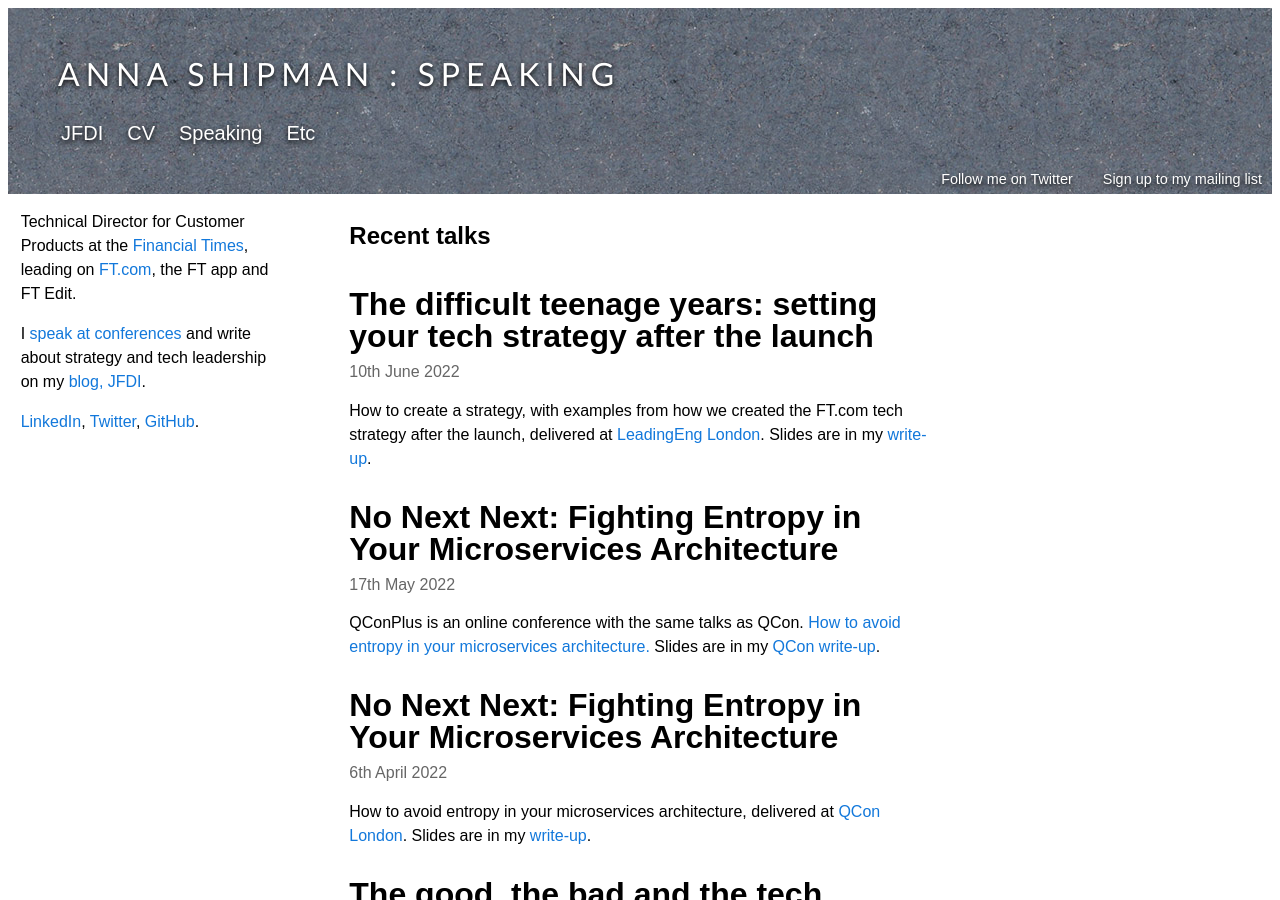
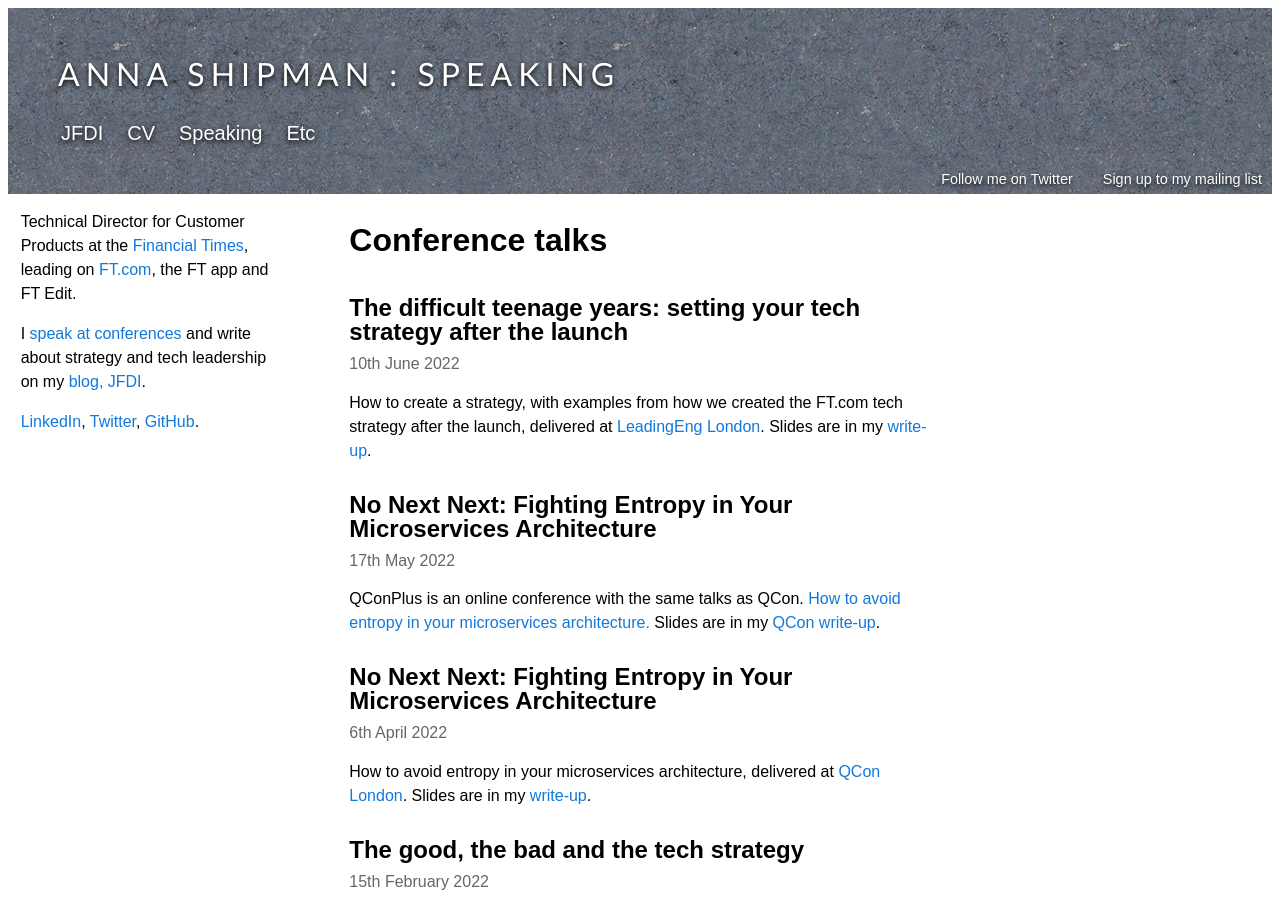
Before and after one commit to annashipman/annashipman.github.io, a Jekyll site: the page built from speaking.html, in a window 1280 px wide and 900 px high. Built offline with Jekyll 4.4.1, drawn with Linux system fonts in a browser that asks for light colours.

Commit message:
Fix formatting to match homepage
Also, these are not recent talks, these are all my talks ever!

```diff
--- a/speaking.html
+++ b/speaking.html
@@ -3,60 +3,60 @@
 {% include header.html page_name=" : Speaking" %}
 
 <div class="right-column">
-<h2>Recent talks</h2>
-<h1><a href="https://leaddev.com/technical-direction-strategy/difficult-teenage-years-setting-your-tech-strategy-after-launch">The difficult teenage years: setting your tech strategy after the launch</a></h1>
+<h1>Conference talks</h1>
+<h2><a href="https://leaddev.com/technical-direction-strategy/difficult-teenage-years-setting-your-tech-strategy-after-launch">The difficult teenage years: setting your tech strategy after the launch</a></h2>
 <date>10th June 2022</date>
 <p>How to create a strategy, with examples from how we created the FT.com tech strategy after the launch, delivered at <a href="https://leaddev.com/technical-direction-strategy/difficult-teenage-years-setting-your-tech-strategy-after-launch">LeadingEng London</a>. Slides are in my <a href="/jfdi/difficult-teenage-years-leadeng.html">write-up</a>.</p>
-<h1><a href="https://plus.qconferences.com/plus2022/presentation/no-next-next-fighting-entropy-your-microservices-architecture">No Next Next: Fighting Entropy in Your Microservices Architecture</a></h1>
+<h2><a href="https://plus.qconferences.com/plus2022/presentation/no-next-next-fighting-entropy-your-microservices-architecture">No Next Next: Fighting Entropy in Your Microservices Architecture</a></h2>
 <date>17th May 2022</date>
 <p>QConPlus is an online conference with the same talks as QCon. <a href="https://plus.qconferences.com/plus2022/presentation/no-next-next-fighting-entropy-your-microservices-architecture">How to avoid entropy in your microservices architecture.</a> Slides are in my <a href="/jfdi/fighting-entropy-qcon.html">QCon write-up</a>.</p>
-<h1><a href="https://qconlondon.com/london2022/presentation/no-next-next-fighting-entropy-microservices-architecture">No Next Next: Fighting Entropy in Your Microservices Architecture</a></h1>
+<h2><a href="https://qconlondon.com/london2022/presentation/no-next-next-fighting-entropy-microservices-architecture">No Next Next: Fighting Entropy in Your Microservices Architecture</a></h2>
 <date>6th April 2022</date>
 <p>How to avoid entropy in your microservices architecture, delivered at <a href="https://qconlondon.com/london2022/presentation/no-next-next-fighting-entropy-microservices-architecture">QCon London</a>. Slides are in my <a href="/jfdi/fighting-entropy-qcon.html">write-up</a>.</p>
-<h1><a href="https://events.leaddev.com/2022-S3-articulating-strategy">The good, the bad and the tech strategy</a></h1>
+<h2><a href="https://events.leaddev.com/2022-S3-articulating-strategy">The good, the bad and the tech strategy</a></h2>
 <date>15th February 2022</date>
 <p>What strategy is, what good strategy looks like and what a good tech strategy is at <a href="https://events.leaddev.com/2022-S3-articulating-strategy">LeadDev Together</a>. Slides are in my <a href="/jfdi/good-bad-tech-strategy.html">write-up</a>.</p>
-<h1><a href="https://leaddev.com/technical-direction-strategy/creating-defining-and-refining-effective-tech-strategy">Creating, defining and refining an effective tech strategy</a></h1>
+<h2><a href="https://leaddev.com/technical-direction-strategy/creating-defining-and-refining-effective-tech-strategy">Creating, defining and refining an effective tech strategy</a></h2>
 <date>21st January 2021</date>
 <p>I faciliated a panel on tech strategy at <a href="https://leaddev.com/course/leaddev-live">LeadDev Live</a>. I've done a <a href="/jfdi/tech-strategy-panel.html">write up, with a link to the video</a>.</p>
-<h1><a href="https://vimeo.com/showcase/7882845/video/488034792">How Durable Teams Take You Further, Faster</a></h1>
+<h2><a href="https://vimeo.com/showcase/7882845/video/488034792">How Durable Teams Take You Further, Faster</a></h2>
 <date>2nd December 2020</date>
 <p>I gave a keynote at <a href="https://conference.ctocraft.com/">CTO craft conference</a> about why and how we moved to durable teams, and what we've learned, one year on. <a href="/jfdi/durable-teams-keynote.html">Video and slides are in my write-up</a>.</p>
-<h1><a href="https://www.youtube.com/watch?v=gWXYVOjb-tA">Panel: The multiple faces of technical leadership</a></h1>
+<h2><a href="https://www.youtube.com/watch?v=gWXYVOjb-tA">Panel: The multiple faces of technical leadership</a></h2>
 <date>6th July 2020</date>
 <p>A panel about technical leadership, with the excellent Omosola Odetunde and Pat Kua. I've written some <a href="/jfdi/tech-leadership-panel.html">notes about what we covered</a>.</p>
-<h1><a href="https://www.technottingham.com/events/tech-nottingham-may-2020">The difficult teenage years at Tech Nottingham</a></h1>
+<h2><a href="https://www.technottingham.com/events/tech-nottingham-may-2020">The difficult teenage years at Tech Nottingham</a></h2>
 <date>11th May 2020</date>
 <p>A replay of my tech strategy talk, followed by a live Q&A, for a remote Tech Nottingham event. I've done a <a href="/jfdi/tech-nottingham.html">brief write-up</a>.</p>
-<h1><a
-href="https://youtu.be/EkfqgQXfEv8">After the launch: the difficult teenage years</a></h1>
+<h2><a
+href="https://youtu.be/EkfqgQXfEv8">After the launch: the difficult teenage years</a></h2>
 <date>15th May 2019</date>
 <p>How to create a technical strategy after launching a new product. Delivered at <a href="https://2019.continuouslifecycle.london/sessions/launch-difficult-teenage-years/">Continuous Lifecycle London</a>.</p>
 <p>Video and slides are in <a href="/jfdi/after-the-launch.html">my write-up</a>.</p>
-<h1><a
-href="https://www.youtube.com/watch?v=M94Hg1mMGAg">How coding in the open can help you release faster</a></h1>
+<h2><a
+href="https://www.youtube.com/watch?v=M94Hg1mMGAg">How coding in the open can help you release faster</a></h2>
 <date>20th March 2018</date>
 <p>How coding in the open can help speed up all stages of the release cycle. Delivered at <a href="https://learn.pipelineconf.info/">Pipeline conference</a>.</p>
 <p>Video, slides and a great sketchnote are in <a href="/jfdi/open-code-helps-you-release-faster.html">my write-up</a>.</p>
 
-<h1><a
-href="https://www.turingfest.com/videos/anna-shipman/coding-open-government">Coding in the open in government</a></h1>
+<h2><a
+href="https://www.turingfest.com/videos/anna-shipman/coding-open-government">Coding in the open in government</a></h2>
 <date>3rd August 2017</date>
 <p>What coding in the open means and its benefits to government and industry.
 Delivered at <a
 href="https://www.turingfest.com/">Turing Fest</a>.</p>
 
 <p>Video is <a href="https://www.turingfest.com/videos/anna-shipman/coding-open-government">on their site</a> (you have to register), and slides are on <a href="https://www.slideshare.net/annashipman/coding-in-the-open-in-government-78530680">SlideShare</a>.</p>
-<h1><a
-href="https://gotocon.com/berlin-2016/presentations/show_talk.jsp?oid=7984">Open sourcing government</a></h1>
+<h2><a
+href="https://gotocon.com/berlin-2016/presentations/show_talk.jsp?oid=7984">Open sourcing government</a></h2>
 <date>14 November 2016</date>
 <p>An introduction to coding in the open and its benefits and challenges, and what my plans are for government Open Source as Open Source Lead.
 Delivered at <a
 href="https://gotocon.com/berlin-2016/presentations/show_talk.jsp?oid=7984">GOTO Berlin</a>.</p>
 <p><a href="https://www.youtube.com/watch?v=h8vlLRZxedg&feature=youtu.be">Video is on YouTube</a> and slides are <a href="http://www.slideshare.net/annashipman/open-sourcing-government-68907474">on SlideShare</a>.</p>
-<h1><a
+<h2><a
 href="https://www.youtube.com/watch?v=y6hbrS3DheU">Operations: a developer's
-guide</a></h1>
+guide</a></h2>
 <date>06 November 2015</date>
 <p>An introduction to the web ops skills that will help you be a better
 developer. Delivered at <a
@@ -64,18 +64,18 @@ href="http://2015.ffconf.org/">FFConf</a>.</p>
 <p>Slides and links are <a href="/jfdi/slides-from-ops-a-devs-guide.html">posted
 here</a> and <a href="https://www.youtube.com/watch?v=y6hbrS3DheU">video is on
 YouTube</a>.</p>
-<h1><a
+<h2><a
 href="https://www.youtube.com/watch?v=OLOaq-Xf5zU">A PaaS for
-government</a></h1>
+government</a></h2>
 <date>29 October 2015</date>
 <p>I gave a keynote at VelocityEU about the work I've been leading at GDS on building a PaaS
 for government.</p>
 <a href="https://www.youtube.com/watch?v=OLOaq-Xf5zU">Video is on
 YouTube</a> and the <a
 href="http://www.slideshare.net/annashipman/a-paas-for-government">slides are here</a>.</p>
-<h1><a
+<h2><a
 href="https://ucisa.mediasite.com/mediasite/Play/fac6d59c22664589a74d62bf4ec64d4e1d?catalog=df689fa652624fb08419197ae3afcc852 ">Digital
-infrastructure for the government</a></h1>
+infrastructure for the government</a></h2>
 <date>30 September 2015</date>
 <p>I delivered a talk at <a
 href="https://www.ucisa.ac.uk/">UCISA</a>,
@@ -84,7 +84,7 @@ about the work I've been leading on investigating a
 PaaS for government. There is a video which you can find on <a
 href="https://ucisa.mediasite.com/mediasite/Play/fac6d59c22664589a74d62bf4ec64d4e1d?catalog=df689fa652624fb08419197ae3afcc8521">this
 page</a> (you may have to register).</p>
-<h1><a href="http://www.infoq.com/presentations/gov-uk-devops">Delivering GOV.UK: DevOps for the nation</a></h1>
+<h2><a href="http://www.infoq.com/presentations/gov-uk-devops">Delivering GOV.UK: DevOps for the nation</a></h2>
 <date>04 March 2015</date>
 <p>My QCon talk on how we do DevOps on <a href="https://www.gov.uk">GOV.UK</a>.
 <a href="http://www.infoq.com/presentations/gov-uk-devops"/>Video is here</a>,
@@ -93,28 +93,28 @@ href="http://www.slideshare.net/annashipman/delivering-govuk-devops-for-the-nati
 Slideshare</a> There is also a nice write-up of it on <a
 href="http://www.infoq.com/news/2015/03/gds-uk-gov-devops">the InfoQ site</a>.
 It was listed as one of the top 5 presentations (<b>edit:</b> sadly link is now dead) from the event.</p>
-<h1><a href="https://www.youtube.com/watch?v=KRMYr_Bw04g">Infrastructure as Code in Government</a></h1>
+<h2><a href="https://www.youtube.com/watch?v=KRMYr_Bw04g">Infrastructure as Code in Government</a></h2>
 <date>16 September 2014</date>
 <p>A talk about how we do infrastructure as code on <a href="https://www.gov.uk">GOV.UK</a> and my work on <a href="http://gds-operations.github.io/vcloud-tools"/>vCloud Tools</a>, our open-source tools for automating provisioning. <a href="https://www.youtube.com/watch?v=KRMYr_Bw04g">Video is here</a> and slides are <a href="http://www.slideshare.net/annashipman/infra-as-code">on Slideshare</a>.
-<h1>Automating Government</h1>
+<h2>Automating Government</h2>
 <date>06 June 2014</date>
 <p>I gave a talk at the delightful Scotch on the Rocks in Edinburgh (sadly, no longer running) on my work on <a href="https://github.com/gds-operations/vcloud-tools" target="_blank">vCloud Tools</a> – what we built, how we built it, some hard problems we faced and some tips on how to automate your own infrastructure. <a href="http://www.slideshare.net/annashipman/automating-government" target="_blank">Slides are here</a>.
-<h1><a href="http://www.youtube.com/watch?v=Q1qWzz6liK0" target="_blank">Craftsman Softwareship</a></h1>
+<h2><a href="http://www.youtube.com/watch?v=Q1qWzz6liK0" target="_blank">Craftsman Softwareship</a></h2>
 <date>12 November 2013</date>
 <p>I gave an Ignite talk based on my <a href="/jfdi/roof-bug-fixing.html">roof bug-fixing</a> blog post.</p><p><a href="http://www.youtube.com/watch?v=Q1qWzz6liK0" target="_blank">Watch it</a>.</p>
-<h1><a href="http://xpday.wordpress.com/2012/10/13/keynote-growing-fast-within-government/" target="_blank">Growing Fast Within Government</a></h1>
+<h2><a href="http://xpday.wordpress.com/2012/10/13/keynote-growing-fast-within-government/" target="_blank">Growing Fast Within Government</a></h2>
 <date>13 October 2012, 1 May 2013</date>
 <p>I co-delivered this keynote about GDS at <a href="https://xpday.wordpress.com/" target="_blank">XPDay</a> 2012, and we were invited back to deliver it again at the <a href="http://www.edinburgh.bcs.org/events/2012-13/130501.htm" target="_blank">Edinburgh BCS</a>.</p>
 <p><a href="http://www.slideshare.net/annashipman/x-pday-23022981"
 target="_blank">Slides</a> from Edinburgh.</p>
-<h1><a href="http://www.spaconference.org/spa2012/sessions/session412.html" target="_blank">Data Visualisations in JavaScript</a></h1>
+<h2><a href="http://www.spaconference.org/spa2012/sessions/session412.html" target="_blank">Data Visualisations in JavaScript</a></h2>
 <date>03 July 2012, 12 Nov 2012</date>
 <p>A workshop showing how to create three different kinds of visualisations in
 three different JavaScript visualisation libraries. I delivered this at <a href="http://www.spaconference.org/" target="_blank">SPA</a> 2012. It received very high feedback scores and I was invited to deliver it again at <a href="http://bcs-spa.org/minispa-2012.html" target="_blank">miniSPA</a> (the six top sessions from SPA) 2012</a>.<p>
 
 <p><a href="http://www.slideshare.net/annashipman/data-visualisations-in-iavascript" target="_blank">Slides</a>, <a href="https://github.com/annashipman/data-visualisations-in-javascript" target="_blank">Code</a>.</p>
 
-<h1>When Agile Might Not Be The Best Solution</h1>
+<h2>When Agile Might Not Be The Best Solution</h2>
 <date>07 December 2009</date>
 <p>A talk outlining some contraindications for Agile adoption. I delivered this
 in 2009 at XPDay, one of the main pro-Agile conferences, and it was very popular!</p>
```
